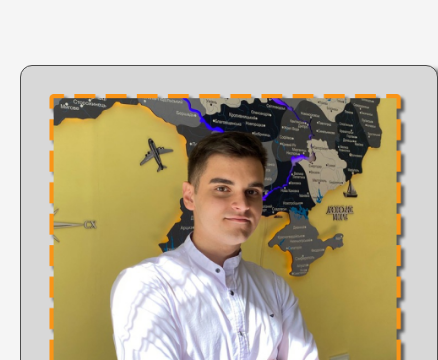
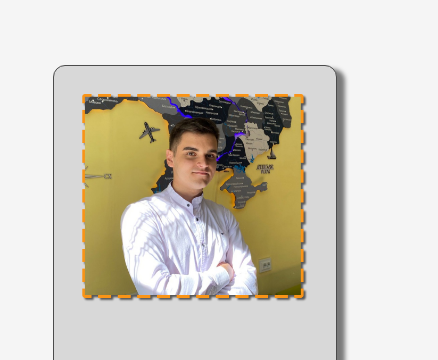
Before and after one commit to erorr-404/rada-presentation, a plain HTML site: page contacts.html in a window 390 px wide. Shown: the part 193-553 px from the top of the page, 438 px wide, since content can reach past the window. Drawn offline with Linux system fonts and the light colour scheme.

Commit message:
Contacts page on mobile phones and tablets bug fix

```diff
--- a/style.css
+++ b/style.css
@@ -818,7 +818,7 @@ body {
 
 .profile-photo {
     /* stroke: 5px dashed var(--color3); */
-    width: 360px;
+    width: auto;
     height: 330px;
     /* box-shadow: 4px 4px 4px 0 rgba(0, 0, 0, 0.6); */
     background-repeat: no-repeat;
@@ -876,6 +876,13 @@ body {
         display: flex;
         flex-direction: column;
         margin-top: 50px;
+        margin-left: auto;
+        margin-right: auto;
+        max-width: calc(100vw - 97px);
+    }
+
+    .profile-photo {
+        height: 31vh;
     }
 
     .person-contacts h2 {
```
